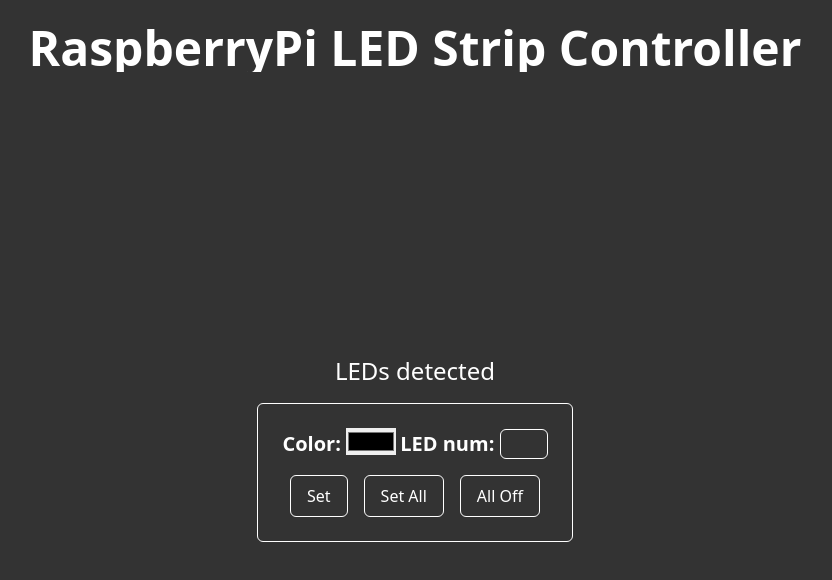
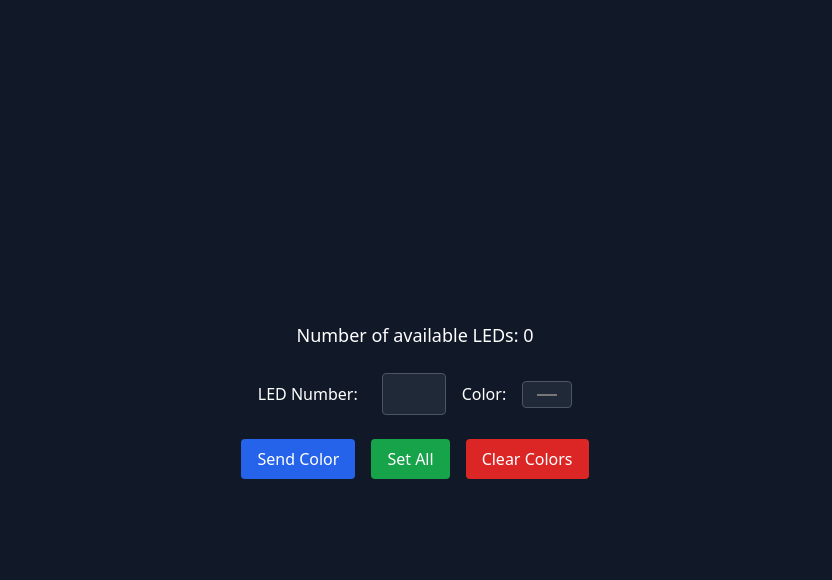
Before and after one commit to bean-frog/pi-neopixel, a website: page public/index.html in a window 1280 px wide. Shown: the whole page, without its empty margins (225-1057 px from the left). Drawn offline with Linux system fonts and the light colour scheme; no server answers.

Commit message:
idk ui ig

```diff
--- a/public/index.html
+++ b/public/index.html
@@ -1,30 +1,25 @@
 <!DOCTYPE html>
 <html lang="en">
-<head>
+  <head>
     <meta charset="UTF-8">
     <meta name="viewport" content="width=device-width, initial-scale=1.0">
+    <title>Raspberry Pi Neopixel Controller</title>
     <link rel="stylesheet" href="style.css">
-    <title>bomboclat</title>
-</head>
-<body>
-    <div class="flex flex-col items-center pt-6 w-screen h-screen bg-darkGray">
-        <h1 class="font-bold text-white lg:text-5xl md:text-5xl sm:text-3xl">RaspberryPi LED Strip Controller</h1>
-        <div class="flex flex-row justify-center items-center">
-        </div>
-      <div class="flex flex-col justify-center items-center pt-6 w-screen h-screen bg-darkGray">
-        <h1 class="text-white lg:text-2xl md:text-2xl sm:text-xl"><span id="ledNumDisplay"></span> LEDs detected</h1>
-        <div class="p-6 mt-4 text-white rounded-md border border-white border-solid bg-darkGray">
-            <label for="color" class="text-xl font-bold font-white">Color: <input name="color" type="color"></input></label>
-            <label for="led" class="text-xl font-bold font-white">LED num: <input class="pl-2 text-white rounded-md border border-white border-solid outline-none caret-white max-w-12 bg-darkGray" name="led" type="number"></input></label>
-
-          <div class='flex flex-row gap-4 justify-center items-center mt-4'>
-           <button onclick="sendColor(lednumState, colorState)" class='px-4 py-2 text-white rounded-md border border-white border-solid outline-none bg-darkGray hover:scale-[1.01] hover:shadow-sm hover:shadow-white active:scale-95'>Set</button>
-            <button onclick="setAll(colorState)" class='px-4 py-2 text-white rounded-md border border-white border-solid outline-none bg-darkGray hover:scale-[1.01] hover:shadow-sm hover:shadow-white active:scale-95'>Set All</button>
-            <button onclick="clearColors()" class='px-4 py-2 text-white rounded-md border border-white border-solid outline-none bg-darkGray hover:scale-[1.01] hover:shadow-sm hover:shadow-white active:scale-95'>All Off</button>
-          </div>
-        </div>
-      </div>
+  </head>
+  <body class="flex flex-col justify-center items-center min-h-screen text-white bg-gray-900">
+    <div class="mb-6 text-lg"> Number of available LEDs: <span id="ledNumDisplay">0</span>
+    </div>
+    <div class="flex items-center mb-6 space-x-4">
+      <label for="led" class="mr-2">LED Number:</label>
+      <input type="number" name="led" id="led" class="px-3 py-2 text-white bg-gray-800 rounded border border-gray-600 max-w-16">
+      <label for="color" class="mr-2">Color:</label>
+      <input type="color" name="color" id="color" class="px-3 py-2 text-white bg-gray-800 rounded border border-gray-600">
+    </div>
+    <div class="flex space-x-4">
+      <button onclick="sendColor(lednumState, colorState)" class="hover:scale-[1.01] hover:shadow-md active:scale-95 bg-blue-600 text-white rounded px-4 py-2">Send Color</button>
+      <button onclick="setAll(colorState)" class="hover:scale-[1.01] hover:shadow-md active:scale-95 bg-green-600 text-white rounded px-4 py-2">Set All</button>
+      <button onclick="clearColors()" class="hover:scale-[1.01] hover:shadow-md active:scale-95 bg-red-600 text-white rounded px-4 py-2">Clear Colors</button>
     </div>
     <script src="script.js"></script>
-</body>
+  </body>
 </html>
```
Also changed, not shown: public/script.js (+15 -3 lines), README.md, public/style.css.
